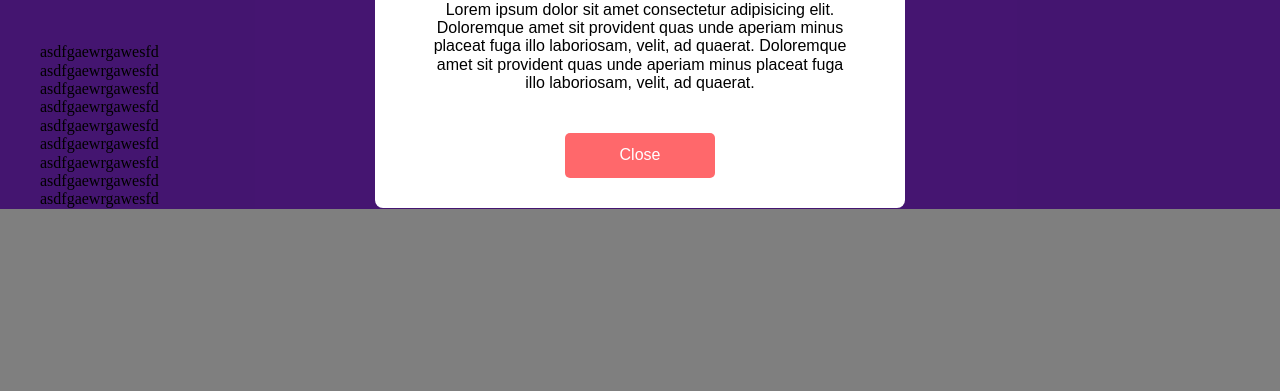
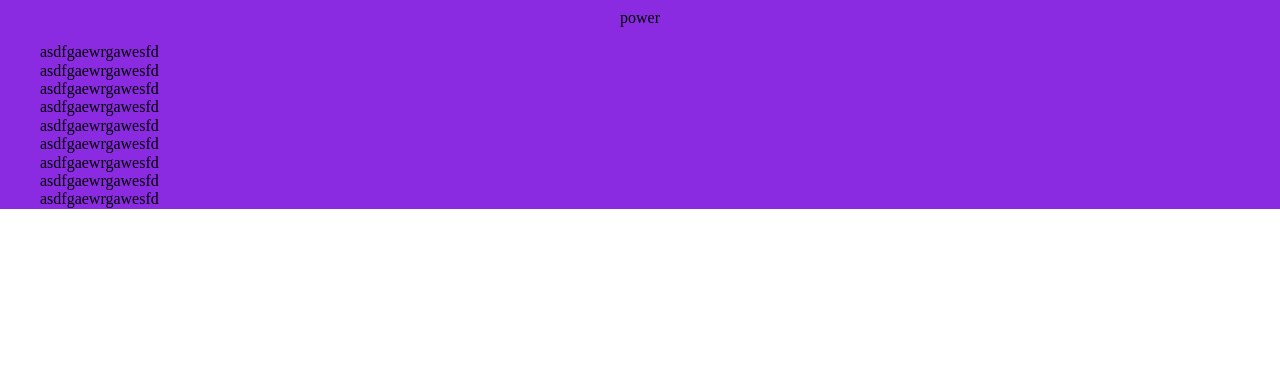
Before and after one commit to ChadMCasey/TheFlowerBed, a plain HTML site: page index.html in a window 1280 px wide. Shown: the part 409-800 px from the top of the page. Drawn offline with Linux system fonts and the light colour scheme; a web font is replaced by a local one.

Commit message:
remove modifier modal_opened

```diff
--- a/index.html
+++ b/index.html
@@ -56,7 +56,7 @@
     <!-- Popup Modal Markup -->
     <!-- this markup has a default image and text -->
     <!-- we will be dynamically updating these items in javascript when the modal is opened -->
-    <div class="modal modal_opened">
+    <div class="modal">
       <div class="modal__container">
         <img
           class="modal__img"
```
